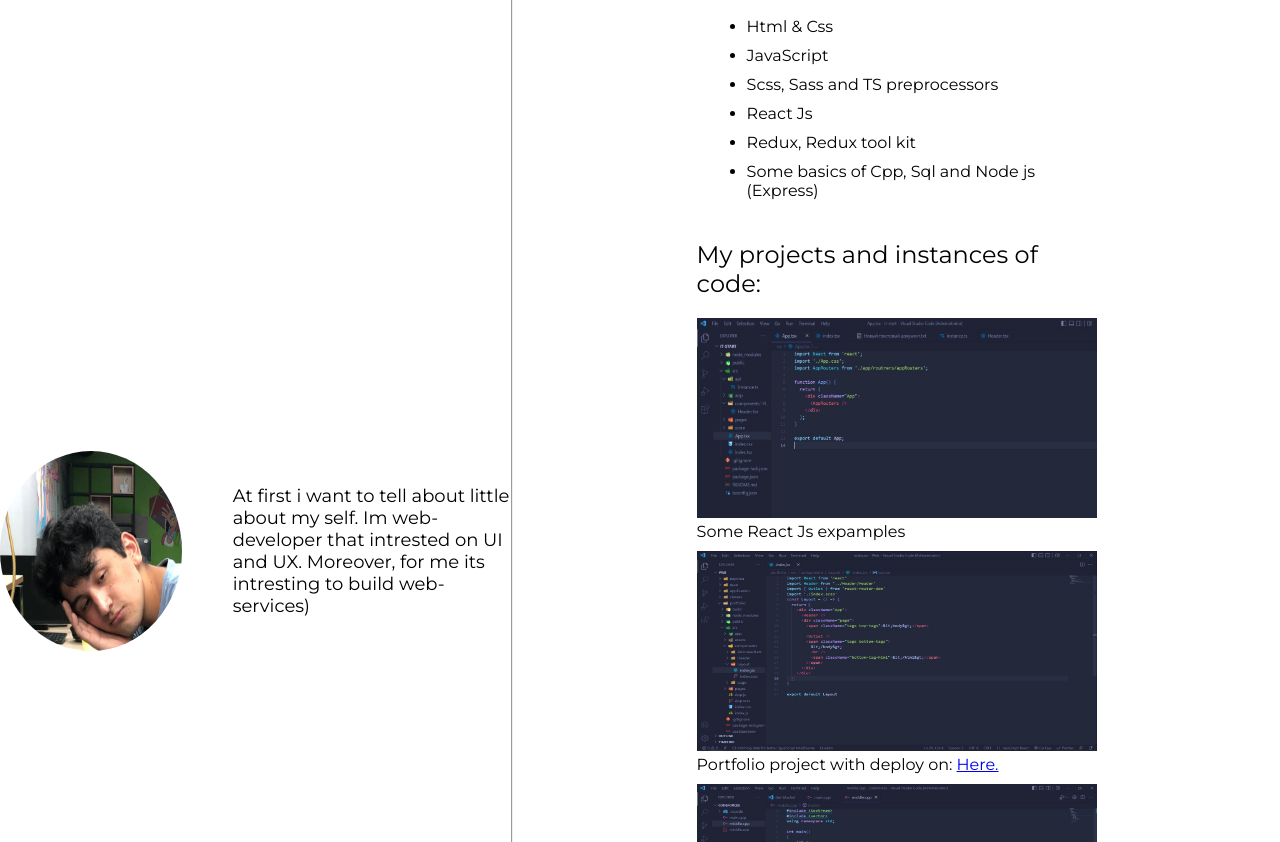
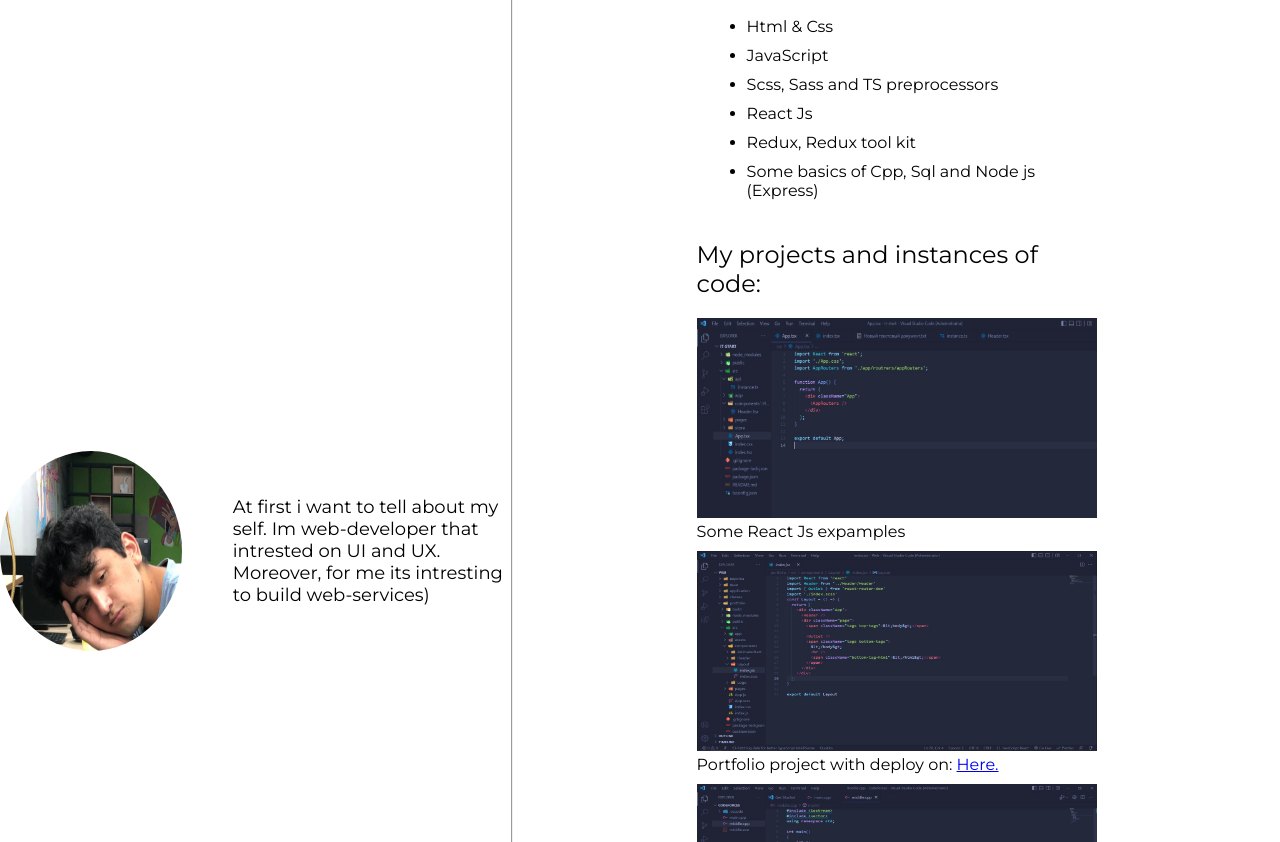
Before and after one commit to AzimAkhmedov/rsschool-cv, a plain HTML site: page index.html in a window 1280 px wide. Shown: the part 258-1100 px from the top of the page. Drawn offline with Linux system fonts and the light colour scheme.

Commit message:
Update index.html

```diff
--- a/index.html
+++ b/index.html
@@ -22,7 +22,7 @@
                 <img class="prof-pic-img" src="assets/img/profile.jpg" alt="">
             </div>
             <div class="about">
-                At first i want to tell about little about my self. Im web-developer that intrested on UI and UX.
+                At first i want to tell about my self. Im web-developer that intrested on UI and UX.
                 Moreover,
                 for me its intresting to build web-services)
             </div>
```
